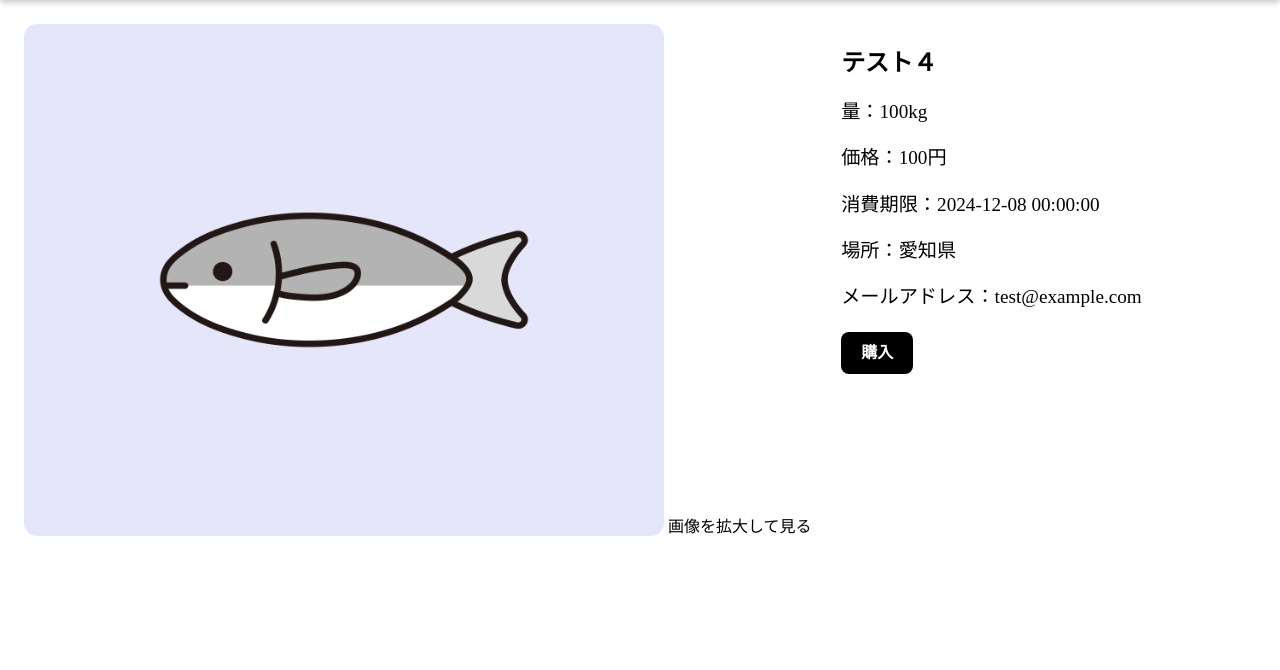
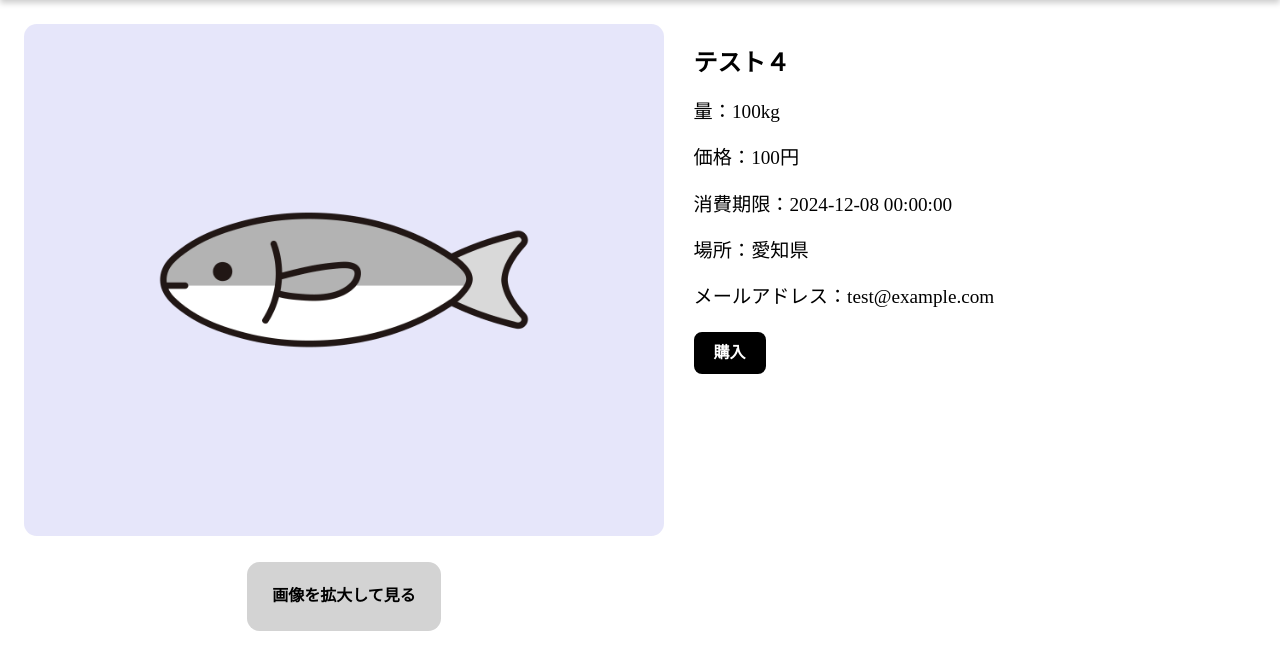
Before and after one commit to MrRSjp/ReFoods, a PHP site: page /item.php?id=4 in a window 1280 px wide. Shown: the part 92-762 px from the top of the page. Run offline with PHP 8.4, Linux system fonts and the light colour scheme; data comes from the database, SQL or seed files in the repository.

Commit message:
既存コードの修正やアカウント管理画面のスマホ画面向けのCSSを調整

```diff
--- a/src/account.php
+++ b/src/account.php
@@ -33,9 +33,9 @@
     <?php
     $logincheck = logincheck();
     if((int) $logincheck == 1): ?>
-        <a href="account.php"><button class="black-button">アカウント管理</button></a>
+        <a class="onlyPC" href="account.php"><button class="black-button">アカウント管理</button></a>
     <?php else: ?>
-        <a href="Authentication.html"><button class="black-button">ログイン</button></a>
+        <a class="onlyPC" href="Authentication.html"><button class="black-button">ログイン</button></a>
     <?php endif; ?>
 </header>
 <body>
--- a/src/css/item.css
+++ b/src/css/item.css
@@ -10,9 +10,21 @@ header {
 }
 
 .postimg {
+    display: block;
     width: 50vw;
 	object-fit: cover;
     border-radius: 1vw;
+}
+.eiBtn-Outer {
+    text-align: center;
+}
+.enlarged-imageBtn {
+    display: inline-block;
+    background-color: #d3d3d3;
+    margin: 2vw 0vw;
+    padding: 2vw;
+    border-radius: 1vw;
+    font-weight: bold;
 }
 
 .post-title {
--- a/src/item.php
+++ b/src/item.php
@@ -54,7 +54,7 @@ if(isset($_GET['id'])) {
         <?php if(!empty($postdata)): ?>
             <div class="img-box">
                 <img class="postimg" src="postimg/<?php echo $postdata['img_url'] ?>" alt="<?php echo $postdata['name'] ?>">
-                <a class="enlarged-image" href="imgviewer.php?postid=<?php echo $postdata['id'] ?>">画像を拡大して見る</a>
+                <div class="eiBtn-Outer"><a class="enlarged-imageBtn" href="postimg/<?php echo $postdata['img_url'] ?>">画像を拡大して見る</a></div>
             </div>
             <div class="data-box">
                 <h2 class="post-title"><?php echo $postdata['name'] ?></h2>
```
Also changed, not shown: src/css/account.css (+38 -9 lines).
